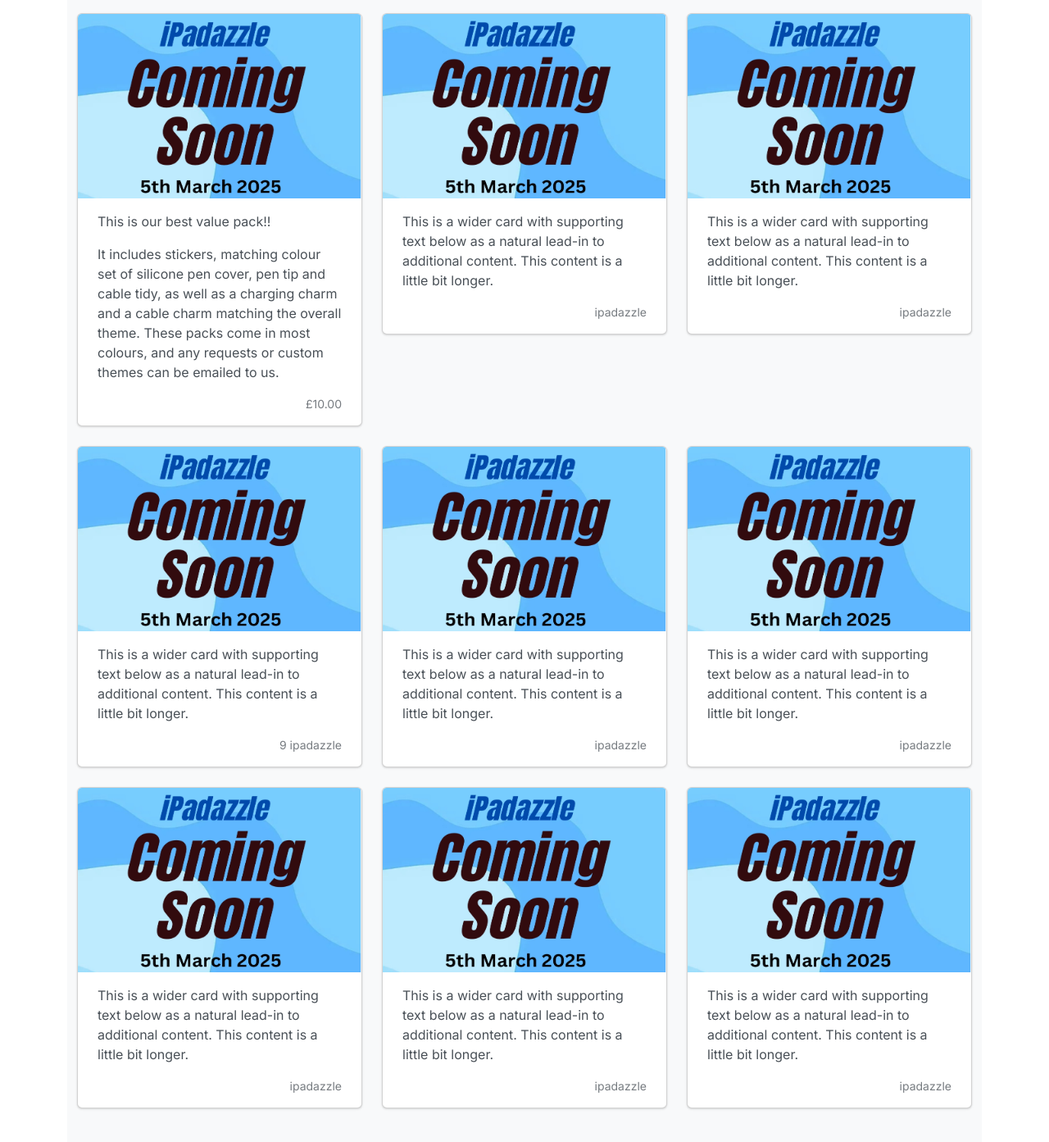
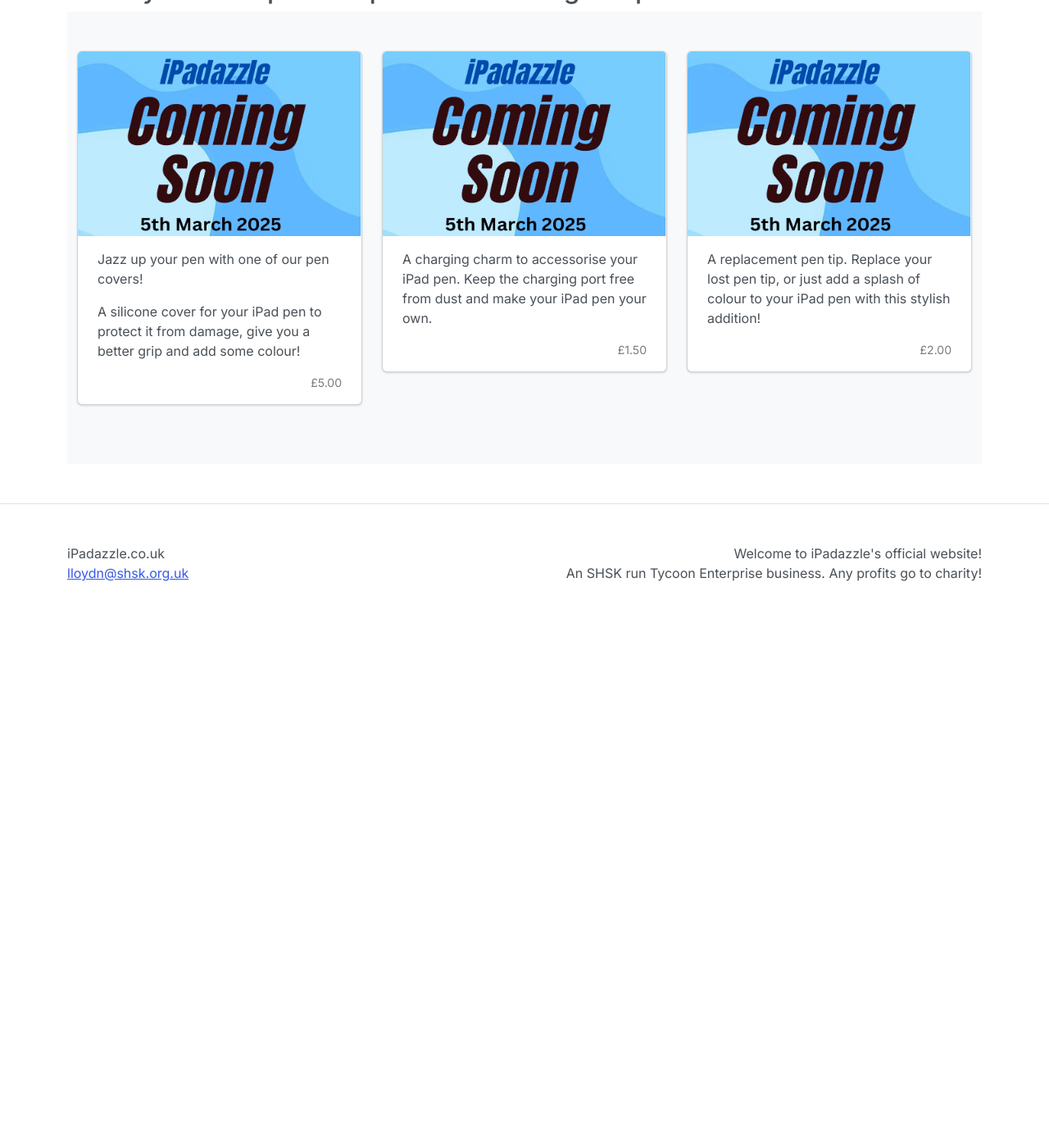
Before and after one commit to NatashaCELloyd/NatashaCELloyd.github.io, a Jekyll site: the page built from pen.md, in a window 1280 px wide and 1400 px high, scrolled down 250 px. Shown: the top 1393 px of the window at 82% size. Built offline with Jekyll 4.4.1, drawn with Linux system fonts in a browser that asks for light colours; after the commit the page ends 1025 px from its top, so only the background shows below that; some of the changed text lies outside the part shown.

Commit message:
Update pen.md

```diff
--- a/pen.md
+++ b/pen.md
@@ -3,7 +3,8 @@ layout: page
 title: iPad Pens!
 ---
 
-## Here are all our ipad Pen accessories...
+## Tired of a boring Metapen?
+## Make your iPad pen unique with our range of pen accessories!
 <div class="album py-5 bg-light">
         <div class="container">
           <div class="row">
@@ -11,13 +12,13 @@ title: iPad Pens!
               <div class="card mb-4 box-shadow">
                 <img class="card-img-top" style="height:225px;width:100%;display:block;" src='{{ "/assets/pics/IMG_0911.png" | relative_url }}' />
                 <div class="card-body">
-                  <p class="card-text">This is our best value pack!! </p>
-                  <p class="card-text">It includes stickers, matching colour set of silicone pen cover, pen tip and cable tidy, as well as a charging charm and a cable charm matching the overall theme. These packs come in most colours, and any requests or custom themes can be emailed to us.</p>
+                  <p class="card-text">Jazz up your pen with one of our pen covers! </p>
+                  <p class="card-text">A silicone cover for your iPad pen to protect it from damage, give you a better grip and add some colour!</p>
                   <div class="d-flex justify-content-between align-items-center">
                     <div class="btn-group">
 
                     </div>
-                    <small class="text-muted">£10.00</small>
+                    <small class="text-muted">£5.00</small>
                   </div>
                 </div>
               </div>
@@ -26,12 +27,12 @@ title: iPad Pens!
               <div class="card mb-4 box-shadow">
                 <img class="card-img-top" style="height:225px;width:100%;display:block;" src='{{ "/assets/pics/IMG_0911.png" | relative_url }}' />
                 <div class="card-body">
-                  <p class="card-text">This is a wider card with supporting text below as a natural lead-in to additional content. This content is a little bit longer.</p>
+                  <p class="card-text">A charging charm to accessorise your iPad pen. Keep the charging port free from dust and make your iPad pen your own.</p>
                   <div class="d-flex justify-content-between align-items-center">
                     <div class="btn-group">
 
                     </div>
-                    <small class="text-muted">ipadazzle</small>
+                    <small class="text-muted">£1.50</small>
                   </div>
                 </div>
               </div>
@@ -40,95 +41,12 @@ title: iPad Pens!
               <div class="card mb-4 box-shadow">
                 <img class="card-img-top" style="height:225px;width:100%;display:block;" src='{{ "/assets/pics/IMG_0911.png" | relative_url }}' />
                 <div class="card-body">
-                  <p class="card-text">This is a wider card with supporting text below as a natural lead-in to additional content. This content is a little bit longer.</p>
+                  <p class="card-text">A replacement pen tip. Replace your lost pen tip, or just add a splash of colour to your iPad pen with this stylish addition!</p>
                   <div class="d-flex justify-content-between align-items-center">
                     <div class="btn-group">
 
                     </div>
-                    <small class="text-muted">ipadazzle</small>
-                  </div>
-                </div>
-              </div>
-            </div>
-            <div class="col-md-4">
-              <div class="card mb-4 box-shadow">
-                <img class="card-img-top" style="height:225px;width:100%;display:block;" src='{{ "/assets/pics/IMG_0911.png" | relative_url }}' />
-                <div class="card-body">
-                  <p class="card-text">This is a wider card with supporting text below as a natural lead-in to additional content. This content is a little bit longer.</p>
-                  <div class="d-flex justify-content-between align-items-center">
-                    <div class="btn-group">
-
-                    </div>
-                    <small class="text-muted">9 ipadazzle</small>
-                  </div>
-                </div>
-              </div>
-            </div>
-            <div class="col-md-4">
-              <div class="card mb-4 box-shadow">
-                <img class="card-img-top" style="height:225px;width:100%;display:block;" src='{{ "/assets/pics/IMG_0911.png" | relative_url }}' />
-                <div class="card-body">
-                  <p class="card-text">This is a wider card with supporting text below as a natural lead-in to additional content. This content is a little bit longer.</p>
-                  <div class="d-flex justify-content-between align-items-center">
-                    <div class="btn-group">
-                    </div>
-                    <small class="text-muted">ipadazzle</small>
-                  </div>
-                </div>
-              </div>
-            </div>
-            <div class="col-md-4">
-              <div class="card mb-4 box-shadow">
-                <img class="card-img-top" style="height:225px;width:100%;display:block;" src='{{ "/assets/pics/IMG_0911.png" | relative_url }}' />
-                <div class="card-body">
-                  <p class="card-text">This is a wider card with supporting text below as a natural lead-in to additional content. This content is a little bit longer.</p>
-                  <div class="d-flex justify-content-between align-items-center">
-                    <div class="btn-group">
-
-                    </div>
-                    <small class="text-muted">ipadazzle</small>
-                  </div>
-                </div>
-              </div>
-            </div>
-            <div class="col-md-4">
-              <div class="card mb-4 box-shadow">
-                <img class="card-img-top" style="height:225px;width:100%;display:block;" src='{{ "/assets/pics/IMG_0911.png" | relative_url }}' />
-                <div class="card-body">
-                  <p class="card-text">This is a wider card with supporting text below as a natural lead-in to additional content. This content is a little bit longer.</p>
-                  <div class="d-flex justify-content-between align-items-center">
-                    <div class="btn-group">
-
-                    </div>
-                    <small class="text-muted">ipadazzle</small>
-                  </div>
-                </div>
-              </div>
-            </div>
-            <div class="col-md-4">
-              <div class="card mb-4 box-shadow">
-                <img class="card-img-top" style="height:225px;width:100%;display:block;" src='{{ "/assets/pics/IMG_0911.png" | relative_url }}' />
-                <div class="card-body">
-                  <p class="card-text">This is a wider card with supporting text below as a natural lead-in to additional content. This content is a little bit longer.</p>
-                  <div class="d-flex justify-content-between align-items-center">
-                    <div class="btn-group">
-
-                    </div>
-                    <small class="text-muted">ipadazzle</small>
-                  </div>
-                </div>
-              </div>
-            </div>
-            <div class="col-md-4">
-              <div class="card mb-4 box-shadow">
-                <img class="card-img-top" style="height:225px;width:100%;display:block;" src='{{ "/assets/pics/IMG_0911.png" | relative_url }}' />
-                <div class="card-body">
-                  <p class="card-text">This is a wider card with supporting text below as a natural lead-in to additional content. This content is a little bit longer.</p>
-                  <div class="d-flex justify-content-between align-items-center">
-                    <div class="btn-group">
-
-                    </div>
-                    <small class="text-muted">ipadazzle</small>
+                    <small class="text-muted">£2.00</small>
                   </div>
                 </div>
               </div>
```
